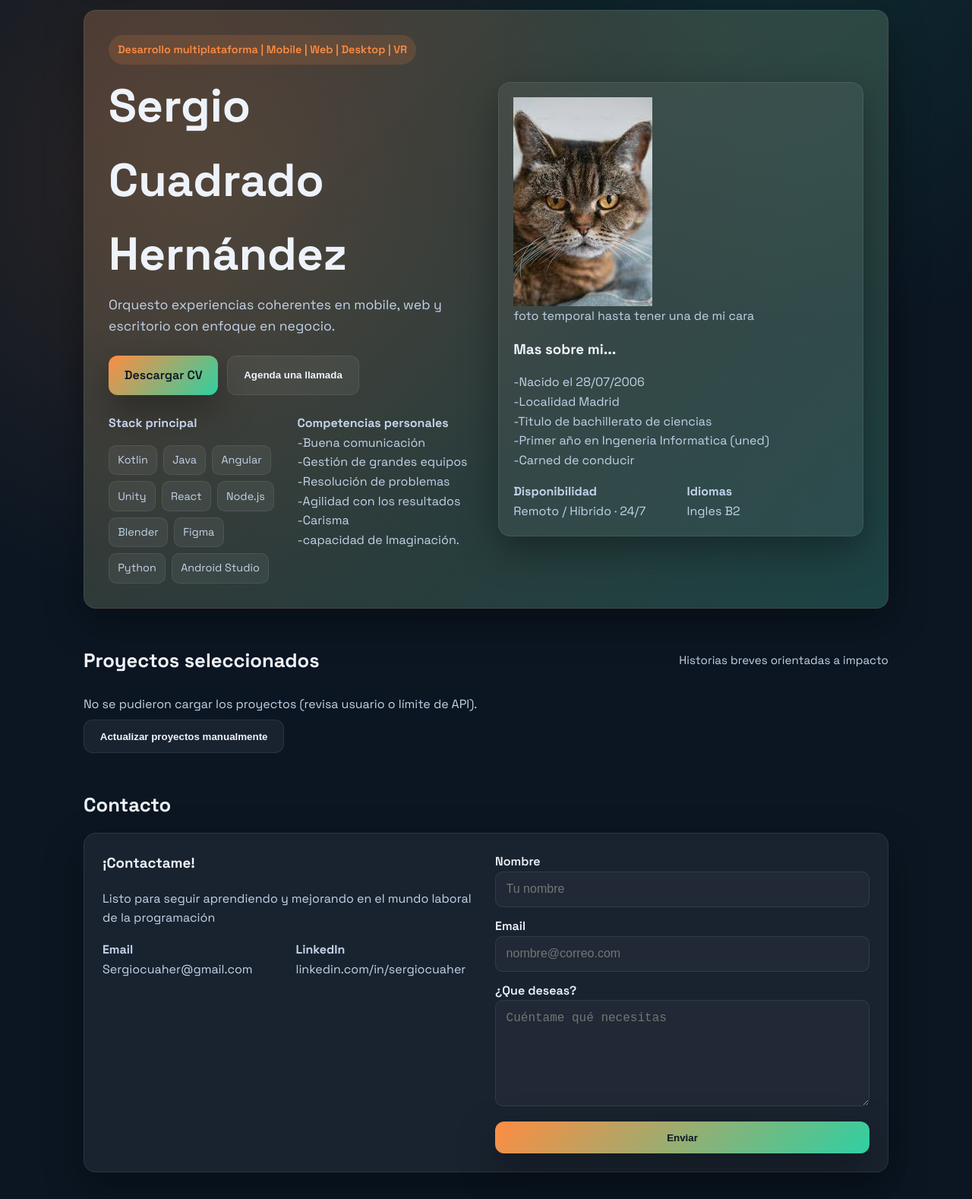
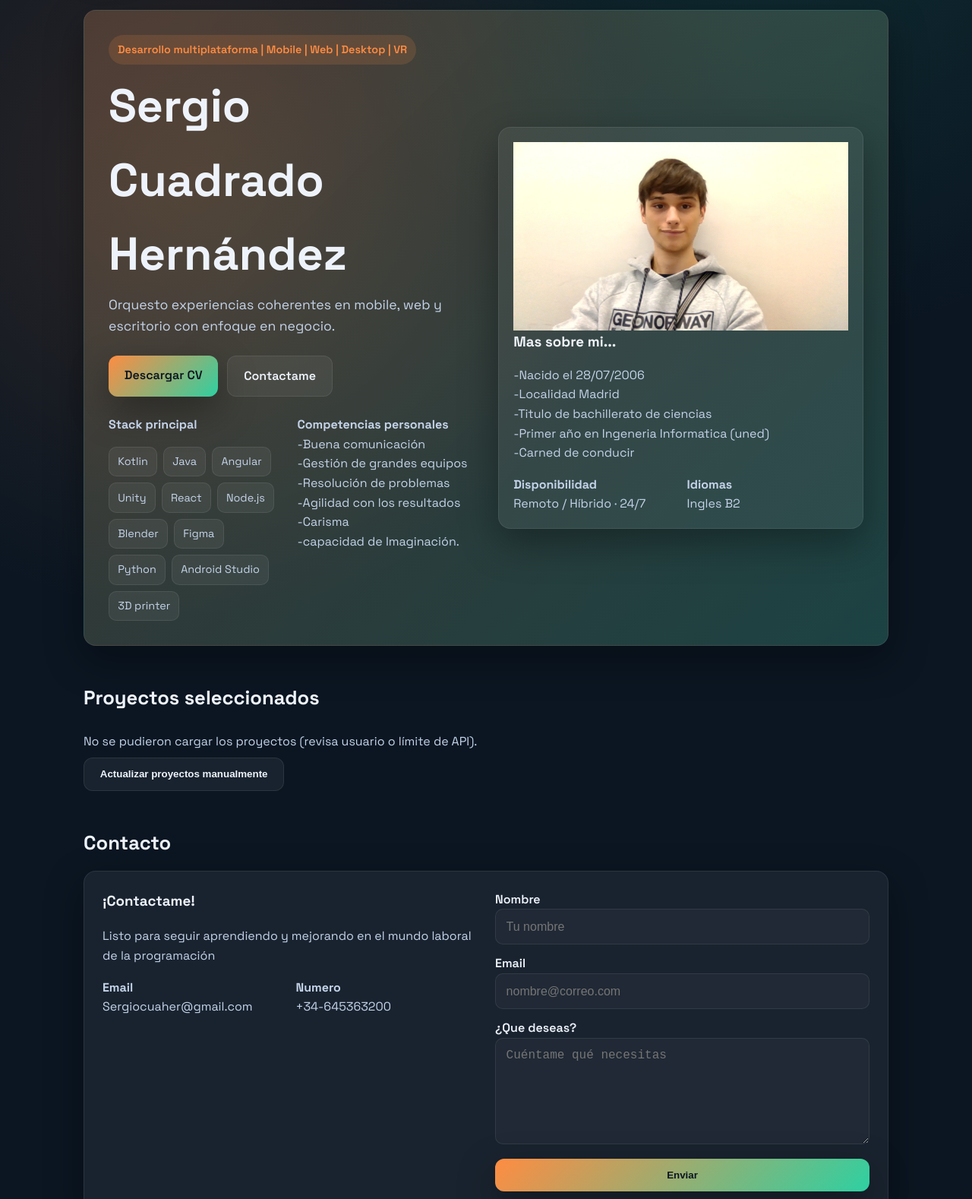
Before and after one commit to JUCUVIK/Porfolio, a plain HTML site: page index.html in a window 1280 px wide. Shown: the part 140-1718 px from the top of the page at 76% size. Drawn offline with Linux system fonts and the light colour scheme; no server answers.

Commit message:
ultima mejora

```diff
--- a/index.html
+++ b/index.html
@@ -37,7 +37,7 @@
         <p class="hero__subtitle">Combino diseño centrado en el usuario, arquitectura limpia y despliegues confiables para entregar soluciones que funcionan y se pueden mantener.</p>
         <div class="cta">
           <a class="btn primary" href="imagenes/Sergio Cuadrado Hernandez (4).pdf" download>Descargar CV</a>
-          <button class="btn">Agenda una llamada</button>
+          <a class="btn" href="#contacto">Contactame</a>
         </div>
         <div class="hero__meta">
           <div>
@@ -53,6 +53,7 @@
               <span class="tag">Figma</span>
               <span class="tag">Python</span>
               <span class="tag">Android Studio</span>
+              <span class="tag">3D printer</span>
             </div>
           </div>
           <div>
@@ -64,8 +65,8 @@
       </div>
       <div class="card card--hero">
         <div>
-        <img class="main__imagen" src="imagenes/foto prueba curriculum.jpeg" alt="">
-          <p class="muted mt-0">foto temporal hasta tener una de mi cara</p>
+        <img class="main__imagen" src="imagenes/DEFINITIVA.jpeg" alt="">
+
           <h3 class="mt-0 mb-05">Mas sobre mi...</h3>
           <p class="muted">-Nacido el 28/07/2006 <br> -Localidad Madrid <br> -Titulo de bachillerato de ciencias <br> -Primer año en Ingeneria Informatica (uned) <br> -Carned de conducir</p>
         </div>
@@ -85,7 +86,7 @@
     <section id="projects">
       <div class="section__head">
         <h2 class="section__title">Proyectos seleccionados</h2>
-        <span class="section__hint">Historias breves orientadas a impacto</span>
+
       </div>
       <div id="projects-grid" class="grid" aria-live="polite"></div>
       <p id="projects-status" class="muted m-0" style="margin-top: 0.5rem;">Cargando proyectos de GitHub…</p>
@@ -107,8 +108,8 @@
               <p class="muted m-0">Sergiocuaher@gmail.com</p>
             </div>
             <div>
-              <strong>LinkedIn</strong>
-              <p class="muted m-0">linkedin.com/in/sergiocuaher</p>
+              <strong>Numero</strong>
+              <p class="muted m-0">+34-645363200</p>
             </div>
           </div>
         </div>
```
Also changed, not shown: imagenes/DEFINITIVA.jpeg (added), imagenes/WIN_20260203_13_03_01_Pro.jpg (added).
